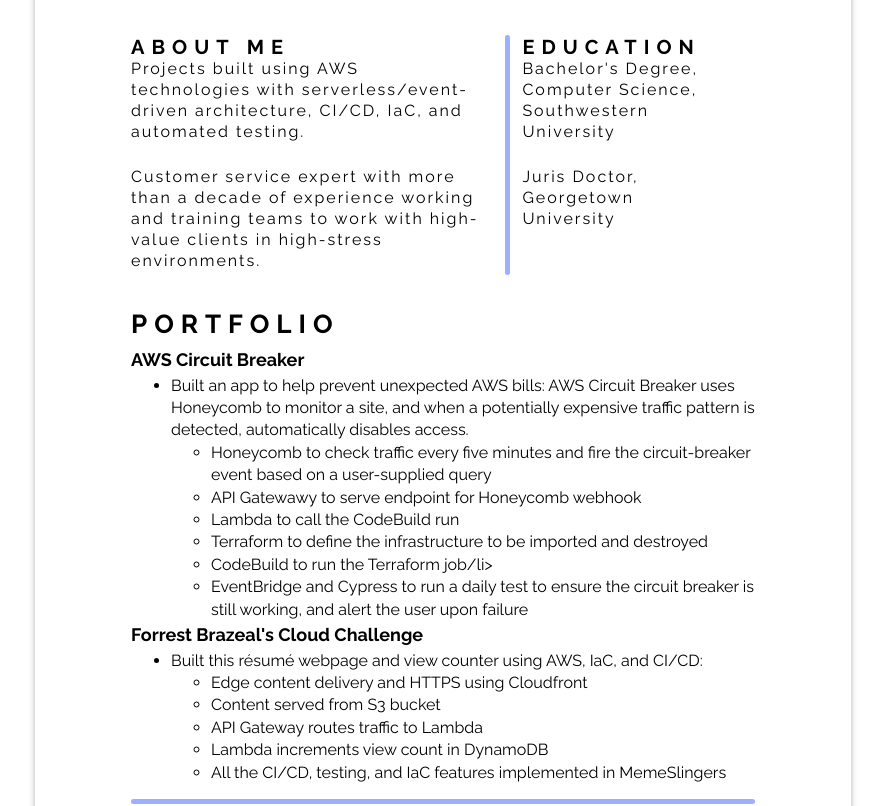
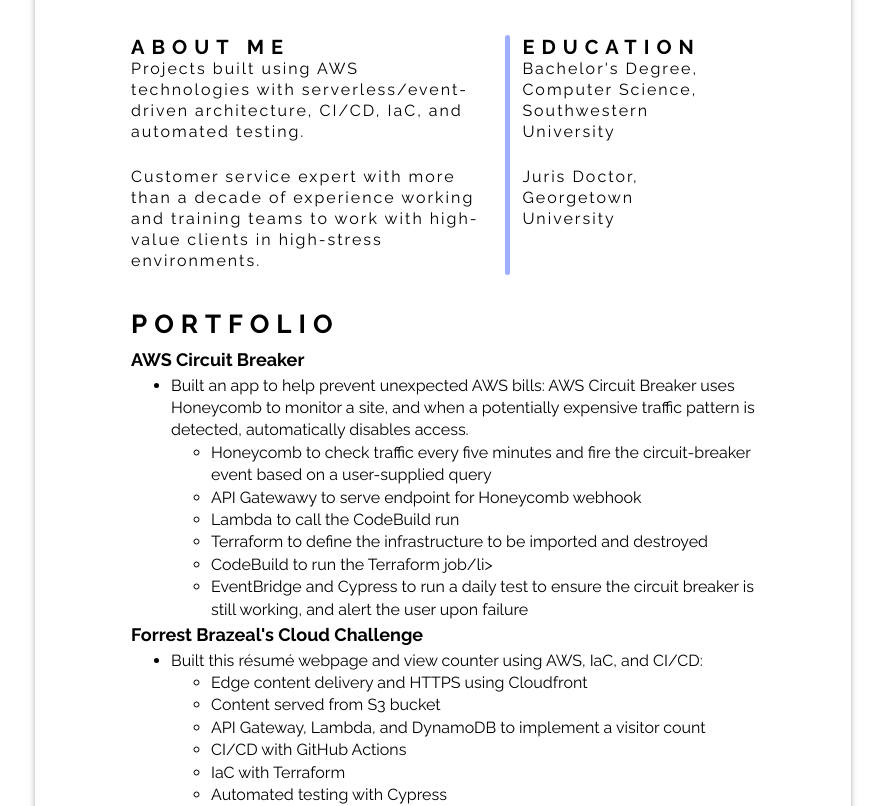
Before and after one commit to ccsdevio/CloudChallenge, a website: page s3/index.html in a window 1280 px wide. Shown: the part 149-955 px from the top of the page, without its empty margins (197-1082 px from the left). Drawn offline with Linux system fonts and the light colour scheme; no server answers.

Commit message:
update cloud challenge

```diff
--- a/s3/index.html
+++ b/s3/index.html
@@ -84,9 +84,10 @@
           <ul>
             <li>Edge content delivery and HTTPS using Cloudfront</li>
             <li>Content served from S3 bucket</li>
-            <li>API Gateway routes traffic to Lambda</li>
-            <li>Lambda increments view count in DynamoDB</li>
-            <li>All the CI/CD, testing, and IaC features implemented in MemeSlingers</li>
+            <li>API Gateway, Lambda, and DynamoDB to implement a visitor count</li>
+            <li>CI/CD with GitHub Actions</li>
+            <li>IaC with Terraform</li>
+            <li>Automated testing with Cypress</li>
           </ul>
         </ul>
       </div>
```
